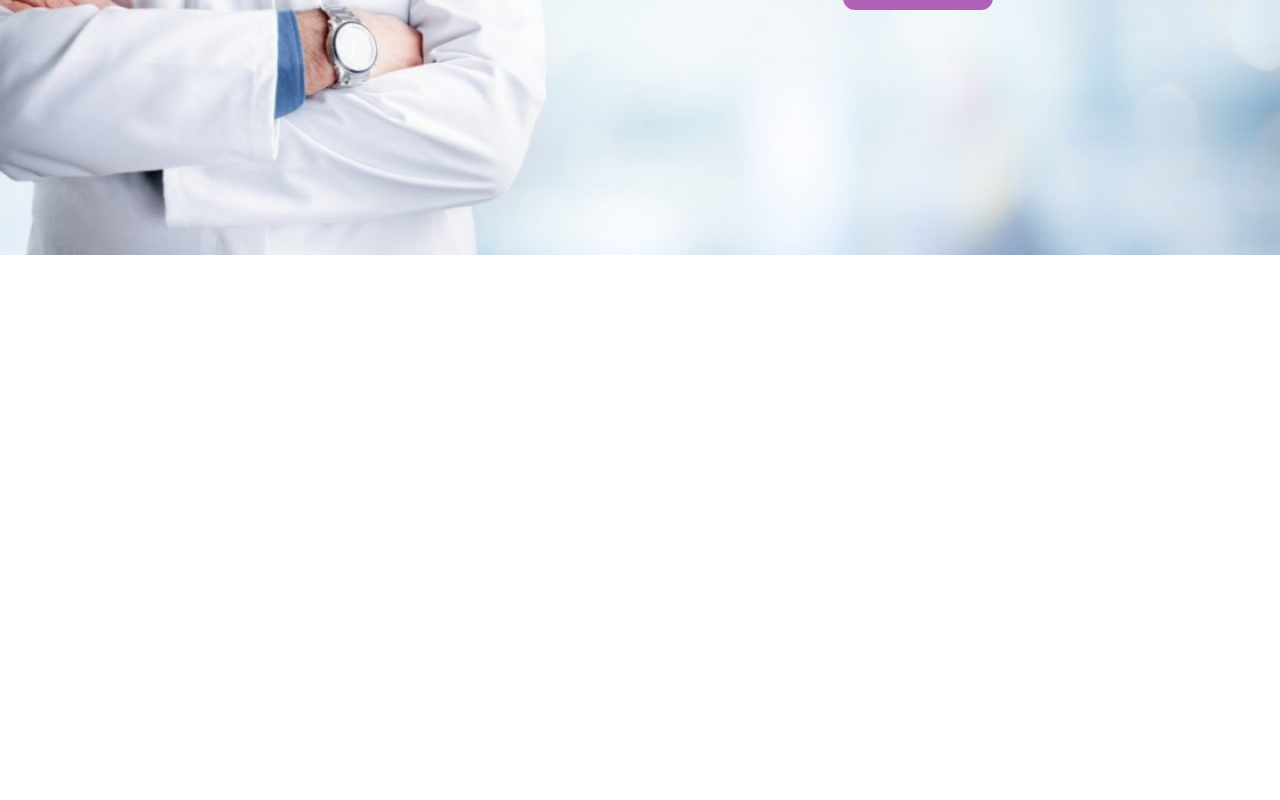
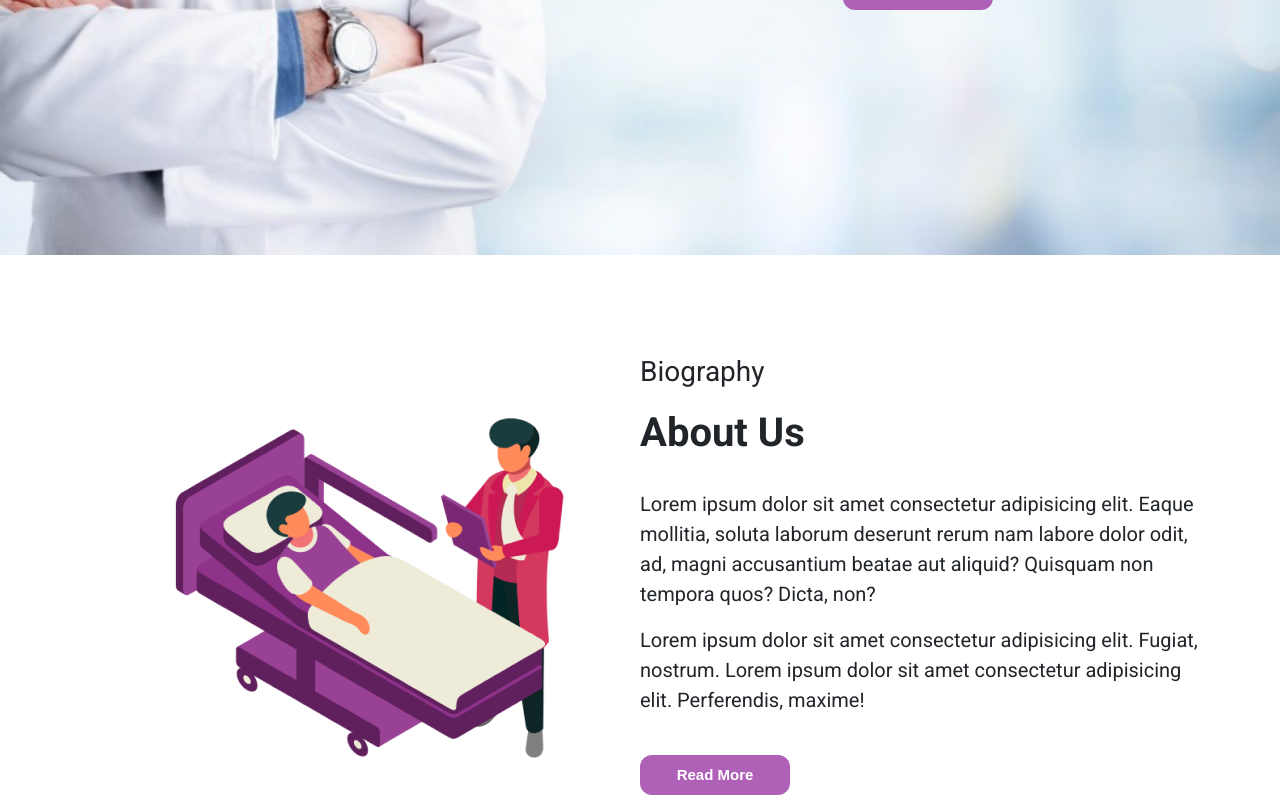
Before and after one commit to Juba1r/Medical-website-by-React-Bootstrap, a React (Vite) app in the folder @latest/: page / in a window 1280 px wide. Shown: the part 360-1160 px from the top of the page. Before the commit the page ends 800 px from the top, so only its background shows below. Built offline with nearby package versions, Linux system fonts and the light colour scheme.

Commit message:
2nd hero section complete

```diff
--- a/@latest/src/components/Home/home.jsx
+++ b/@latest/src/components/Home/home.jsx
@@ -1,16 +1,45 @@
-import heroimg from "../../assets/heroimage1.png";
+import heroimg1 from "../../assets/heroimage1.png";
+import heroimg2 from "../../assets/heroimage2.png";
+import "bootstrap/dist/css/bootstrap.min.css";
 import "./home.css";
 import "../Navbar/navbar.css";
 
 const home = () => {
   return (
-    <div className="container-fluid p-0">
-      <div className="image">
-        <img src={heroimg} width="100%" alt="" />
-        <h2 className="title fw-normal">We take care of your health!</h2>
-        <button className="btn-reg title-btn">Register</button>
+    <>
+      <div className="container-fluid p-0">
+        <div className="image">
+          <img src={heroimg1} width="100%" alt="" />
+          <h2 className="title fw-normal">We take care of your health!</h2>
+          <button className="btn-reg title-btn">Register</button>
+        </div>
       </div>
-    </div>
+      <div className="container mt-5 d-flex justify-content-center ">
+        <div className="col">
+          <img src={heroimg2} alt="" />
+        </div>
+        <div className="col mt-5">
+          <p className="fs-3">Biography</p>
+          <h3 className="mt-3 fw-bolder fs-1">About Us</h3>
+          <br />
+          <div className="fs-5">
+            <p>
+              Lorem ipsum dolor sit amet consectetur adipisicing elit. Eaque
+              mollitia, soluta laborum deserunt rerum nam labore dolor odit, ad,
+              magni accusantium beatae aut aliquid? Quisquam non tempora quos?
+              Dicta, non?
+            </p>
+
+            <p>
+              Lorem ipsum dolor sit amet consectetur adipisicing elit. Fugiat,
+              nostrum. Lorem ipsum dolor sit amet consectetur adipisicing elit.
+              Perferendis, maxime!
+            </p>
+            <button className="btn-reg mt-4 fw-bolder">Read More</button>
+          </div>
+        </div>
+      </div>
+    </>
   );
 };
 
```
Also changed, not shown: @latest/src/assets/heroimage2.png (added).
